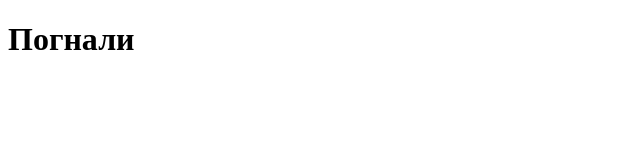
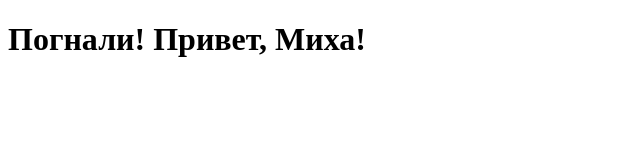
Before and after one commit to Zvermn/Projectone, a plain HTML site: page index.html in a window 1280 px wide. Shown: the whole page, without its empty margins (0-640 px from the left). Drawn offline with Linux system fonts and the light colour scheme.

Commit message:
Правки от Лехи

```diff
--- a/index.html
+++ b/index.html
@@ -9,7 +9,7 @@
 </head>
 <body>
     <main>
-        <h1>Погнали</h1>
+        <h1>Погнали! Привет, Миха!</h1>
     </main>
 </body>
 </html>
```
